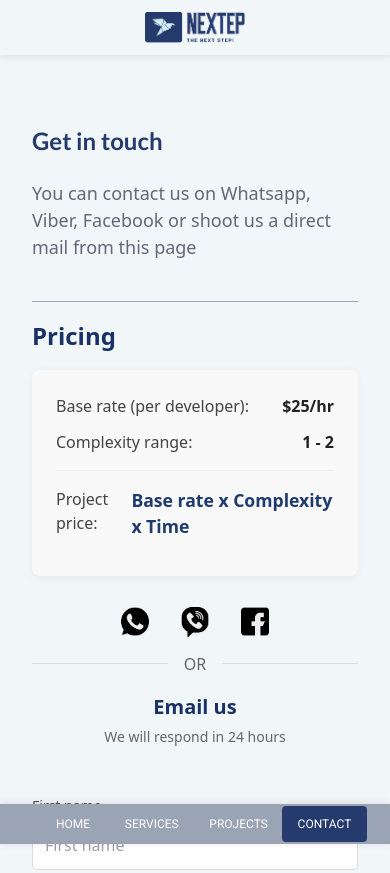
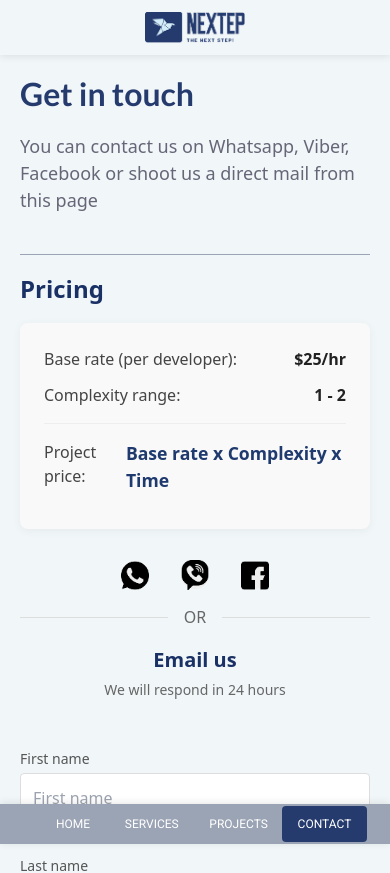
Before and after one commit to Lado267/nextep-front, a Next.js app: page /contact in a window 390 px wide. Shown: the top 873 px of the page. Built offline with nearby package versions, Linux system fonts and the light colour scheme.

Commit message:
- fixed contact page title style on mobile

```diff
--- a/src/app/contact/page.css
+++ b/src/app/contact/page.css
@@ -1,15 +1,14 @@
 /* contact.css */
 .contact-container {
   max-width: 1200px;
-  margin: 40px 0;
-  padding: 2rem;
+  padding: 20px;
 }
 
 /* Add these to your page.css */
 .contact-title {
-  font-size: 24px;
+  font-size: 32px;
   font-weight: bold;
-  margin-bottom: 24px;
+  margin-bottom: 20px;
   color: var(--secondary-project);
 }
 
```
